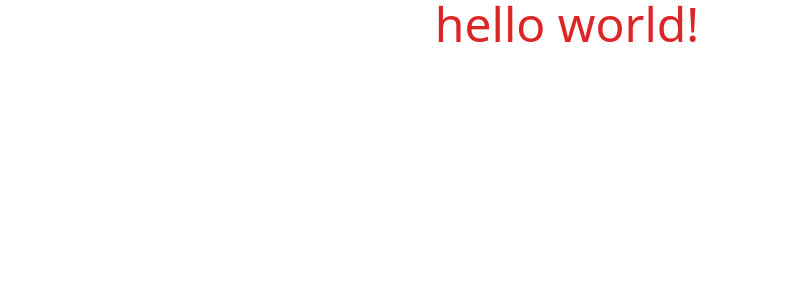
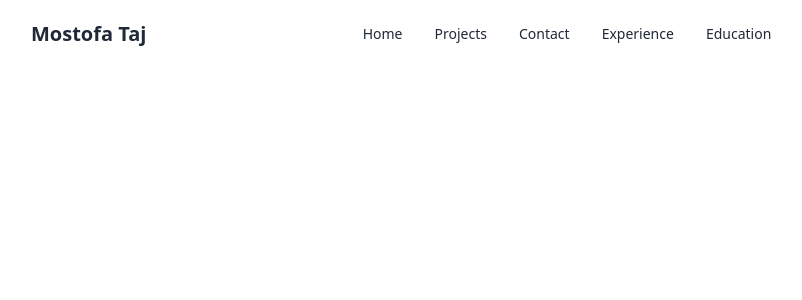
Before and after one commit to Mostofa2002/Portfolio-N, a React (Vite) app: page / in a window 1280 px wide. Shown: the top 300 px of the page, without its empty margins (73-875 px from the left). Built offline with nearby package versions, Linux system fonts and the light colour scheme.

Commit message:
navbar fixed

```diff
--- a/src/Components/Home/Home.jsx
+++ b/src/Components/Home/Home.jsx
@@ -1,5 +1,11 @@
+import Nav from "../Nav/Nav";
+
 const Home = () => {
-  return <div className="text-5xl text-red-600 text-center">hello world!</div>;
+  return (
+    <div>
+      <Nav />
+    </div>
+  );
 };
 
 export default Home;
--- a/src/Components/Nav/Nav.jsx
+++ b/src/Components/Nav/Nav.jsx
@@ -1,14 +1,31 @@
 const Nav = () => {
   return (
-    <div>
     <div className="navbar bg-base-100">
       <div className="navbar-start">
-          <div className="dropdown">
-            <div
-              tabIndex={0}
-              role="button"
-              className="btn btn-ghost btn-circle"
-            >
+        <p className="text-xl font-bold lg:ml-24">Mostofa Taj</p>
+      </div>
+      <div className="navbar-center hidden lg:flex">
+        <ul className="menu menu-horizontal px-1">
+          <li>
+            <a>Home</a>
+          </li>
+          <li>
+            <a>Projects</a>
+          </li>
+          <li>
+            <a>Contact</a>
+          </li>
+          <li>
+            <a>Experience</a>
+          </li>
+          <li>
+            <a>Education</a>
+          </li>
+        </ul>
+      </div>
+      <div className="navbar-end">
+        <div className="dropdown dropdown-end">
+          <div tabIndex={0} role="button" className="btn btn-ghost lg:hidden">
             <svg
               xmlns="http://www.w3.org/2000/svg"
               className="h-5 w-5"
@@ -20,7 +37,7 @@ const Nav = () => {
                 strokeLinecap="round"
                 strokeLinejoin="round"
                 strokeWidth="2"
-                  d="M4 6h16M4 12h16M4 18h7"
+                d="M4 6h16M4 12h8m-8 6h16"
               />
             </svg>
           </div>
@@ -29,56 +46,21 @@ const Nav = () => {
             className="menu menu-sm dropdown-content mt-3 z-[1] p-2 shadow bg-base-100 rounded-box w-52"
           >
             <li>
-                <a>Homepage</a>
+              <a>Home</a>
             </li>
             <li>
-                <a>Portfolio</a>
+              <a>Projects</a>
             </li>
             <li>
-                <a>About</a>
+              <a>Contact</a>
+            </li>
+            <li>
+              <a>Experience</a>
+            </li>
+            <li>
+              <a>Education</a>
             </li>
           </ul>
-          </div>
-        </div>
-        <div className="navbar-center">
-          <a className="btn btn-ghost text-xl">daisyUI</a>
-        </div>
-        <div className="navbar-end">
-          <button className="btn btn-ghost btn-circle">
-            <svg
-              xmlns="http://www.w3.org/2000/svg"
-              className="h-5 w-5"
-              fill="none"
-              viewBox="0 0 24 24"
-              stroke="currentColor"
-            >
-              <path
-                strokeLinecap="round"
-                strokeLinejoin="round"
-                strokeWidth="2"
-                d="M21 21l-6-6m2-5a7 7 0 11-14 0 7 7 0 0114 0z"
-              />
-            </svg>
-          </button>
-          <button className="btn btn-ghost btn-circle">
-            <div className="indicator">
-              <svg
-                xmlns="http://www.w3.org/2000/svg"
-                className="h-5 w-5"
-                fill="none"
-                viewBox="0 0 24 24"
-                stroke="currentColor"
-              >
-                <path
-                  strokeLinecap="round"
-                  strokeLinejoin="round"
-                  strokeWidth="2"
-                  d="M15 17h5l-1.405-1.405A2.032 2.032 0 0118 14.158V11a6.002 6.002 0 00-4-5.659V5a2 2 0 10-4 0v.341C7.67 6.165 6 8.388 6 11v3.159c0 .538-.214 1.055-.595 1.436L4 17h5m6 0v1a3 3 0 11-6 0v-1m6 0H9"
-                />
-              </svg>
-              <span className="badge badge-xs badge-primary indicator-item"></span>
-            </div>
-          </button>
         </div>
       </div>
     </div>
```
Lines whose indentation alone changed are shown as unchanged.
